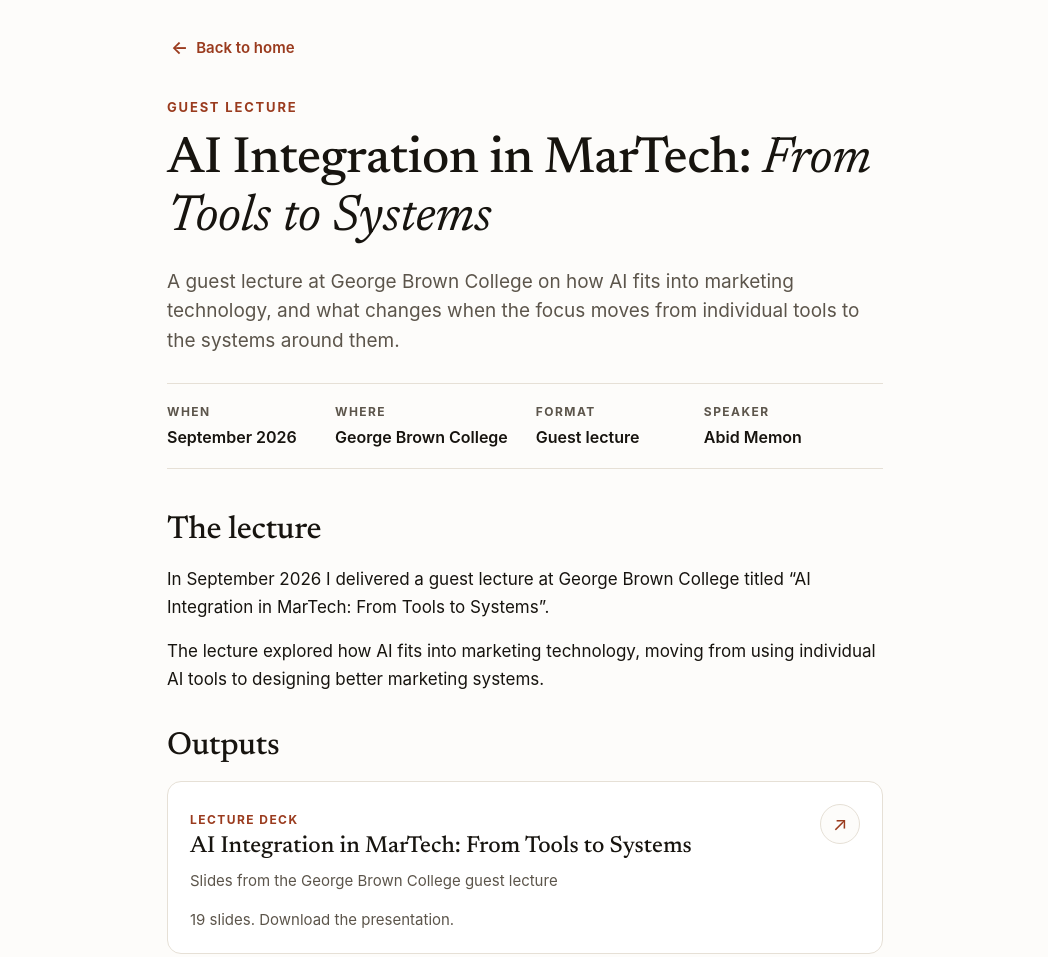
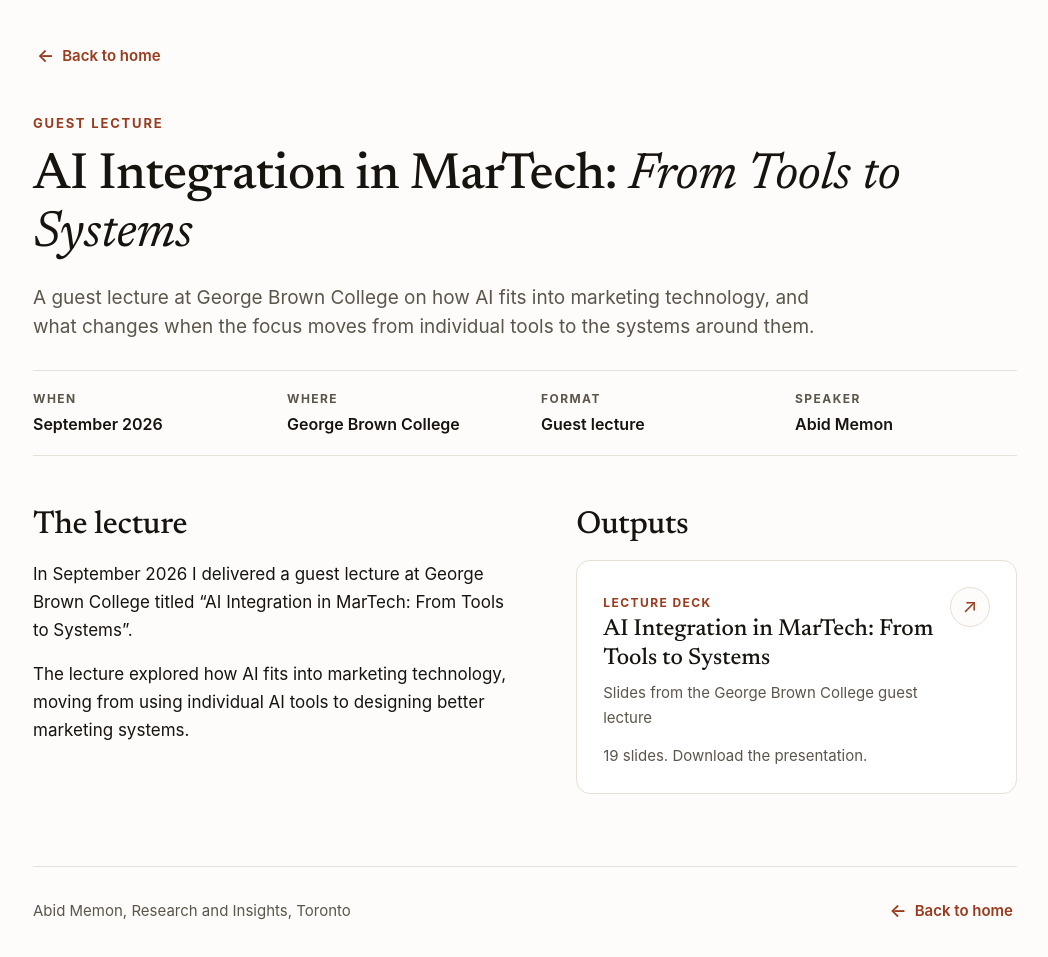
Before and after one commit to abid-memon/abid-memon.github.io, a plain HTML site: page ai-integration-in-martech.html in a window 1280 px wide. Shown: the top 957 px of the page, without its empty margins (115-1163 px from the left). Drawn offline with Linux system fonts and the light colour scheme.

Commit message:
Add files via upload

```diff
--- a/ai-integration-in-martech.html
+++ b/ai-integration-in-martech.html
@@ -200,6 +200,32 @@
       }
       footer p { margin: 0; font-size: 15px; color: var(--muted); }
 
+      /* Desktop layer — matches the home page theme at 900px and wider */
+      @media (min-width: 900px) {
+        .wrap {
+          max-width: 1080px;
+          padding: 36px 48px 84px;
+        }
+        header { padding: 36px 0 8px; }
+        .standfirst { max-width: 68ch; }
+        .meta {
+          display: grid;
+          grid-template-columns: repeat(4, minmax(0, 1fr));
+          gap: 10px 32px;
+        }
+        .meta div { min-width: 0; }
+        main {
+          display: grid;
+          grid-template-columns: minmax(0, 1.05fr) minmax(0, 0.95fr);
+          gap: 56px;
+          align-items: start;
+        }
+        main section { padding-top: 44px; }
+        main section p { max-width: none; }
+        .output-card { padding: 26px 26px 24px; }
+        footer { margin-top: 72px; }
+      }
+
       @media (max-width: 520px) {
         .wrap { padding: 20px 18px 56px; }
         body { font-size: 16.5px; }
```
